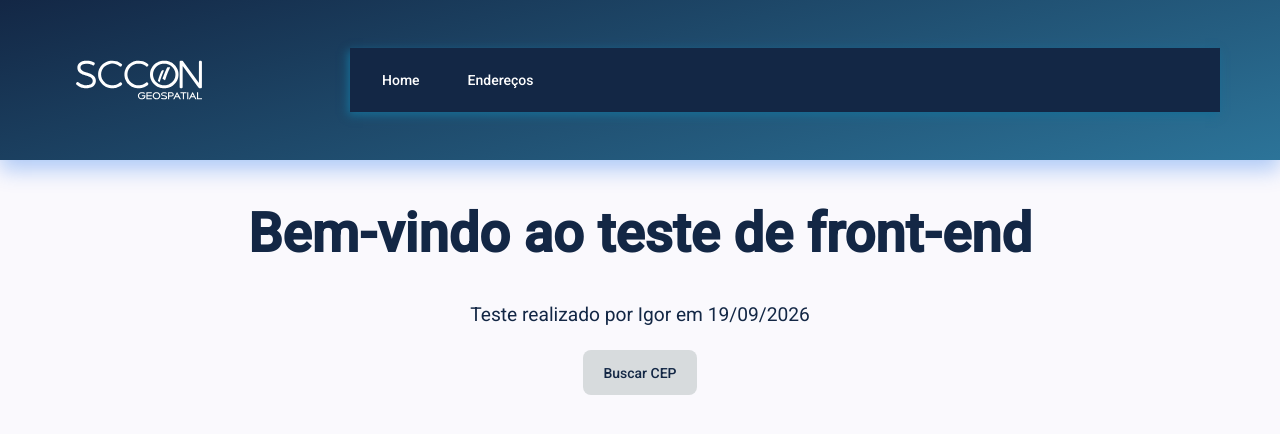
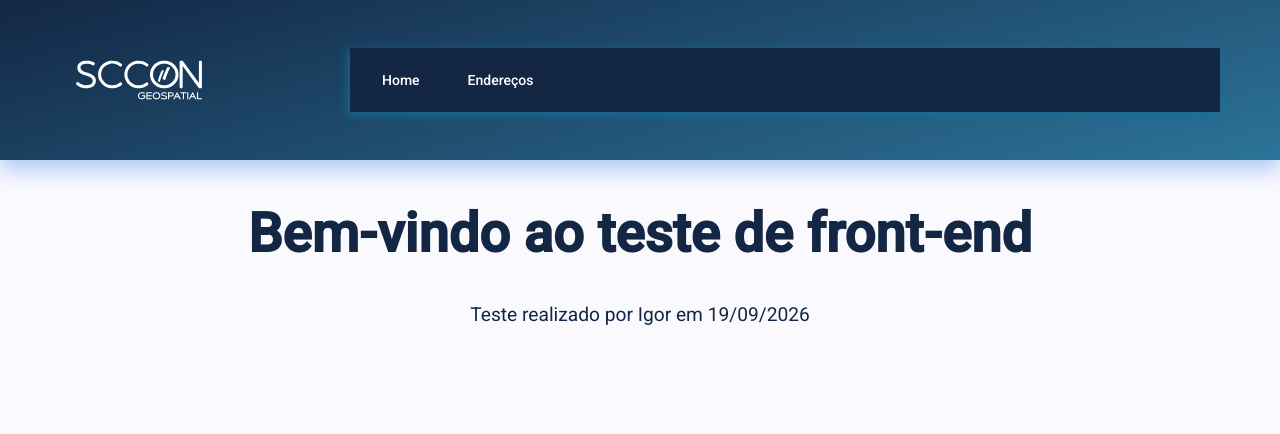
Before and after one commit to igortomp100/angular-cep-search, an Angular app: page /enderecos in a window 1280 px wide. Shown: the top 434 px of the page. Built offline with nearby package versions, Linux system fonts and the light colour scheme.

Commit message:
fix: remove botão tela endereços

```diff
--- a/src/app/pages/enderecos/enderecos.html
+++ b/src/app/pages/enderecos/enderecos.html
@@ -1,3 +1,2 @@
-<app-page-intro title="Bem-vindo ao teste de front-end" description="Teste realizado por Igor em 19/09/2026"
-    actionText="Buscar CEP" actionLink="./buscar">
+<app-page-intro title="Bem-vindo ao teste de front-end" description="Teste realizado por Igor em 19/09/2026">
 </app-page-intro>
--- a/src/app/shared/header/header.html
+++ b/src/app/shared/header/header.html
@@ -1,7 +1,8 @@
 <section class="site-header__section">
     <header class="content site-header__header">
         <nav aria-label="Navegação Principal" class="site-header__nav">
-            <a aria-label="Ir para a página inicial" routerLink="/" class="site-header__brand">
+            <a aria-label="Ir para a página inicial" routerLink="/" class="site-header__brand"
+                (click)="submenuAberto = false">
                 <img alt="SCCON Geospatial" height="40" src="logo_sccon.svg" width="126" />
             </a>
 
--- a/src/app/shared/page-intro/page-intro.html
+++ b/src/app/shared/page-intro/page-intro.html
@@ -7,6 +7,8 @@
         <p class="pageIntro__description">
             {{description}}
         </p>
+        @if(actionText && actionLink){
         <a class="pageIntro__action button" [routerLink]="actionLink">{{ actionText }}</a>
+        }
     </div>
 </section>
```
